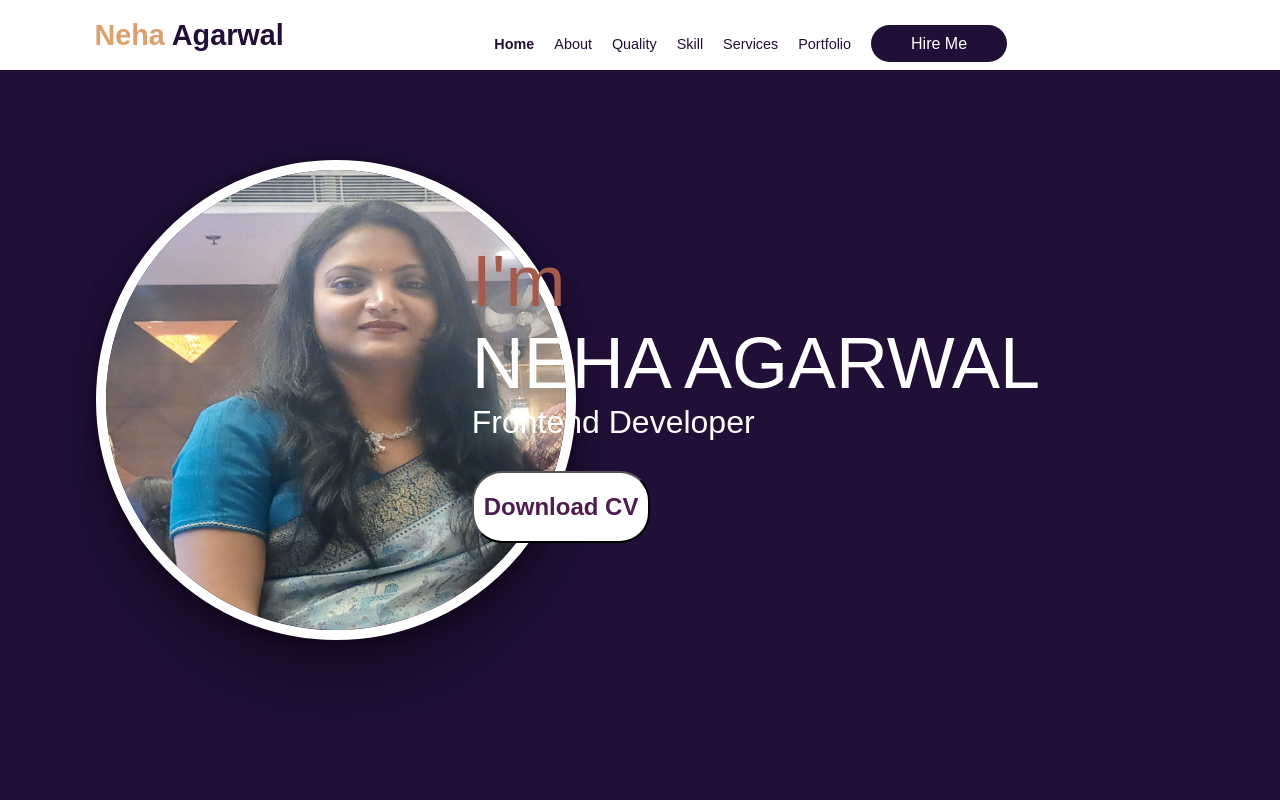
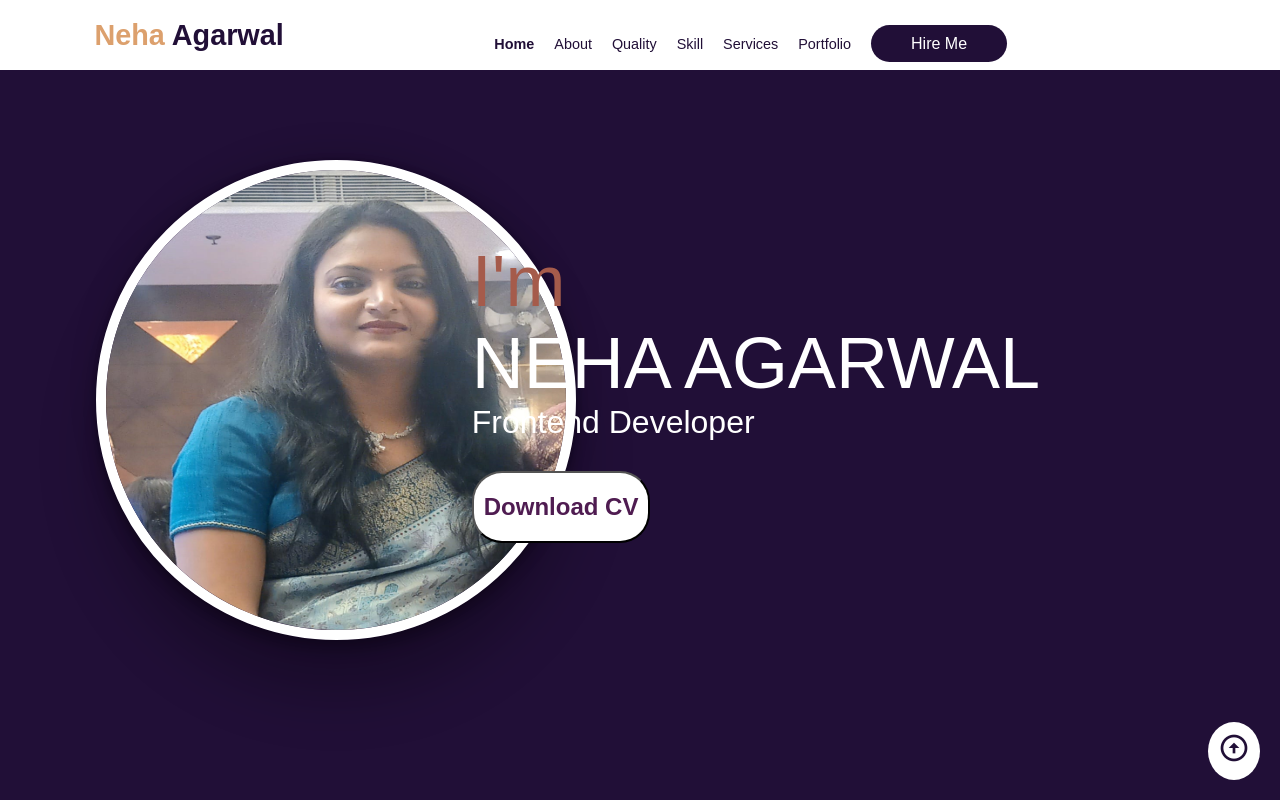
Before and after one commit to nehaagarwal1900/portfolio-neh-1989, a plain HTML site: page index.html in a window 1280 px wide. Shown: the top 800 px of the page. Drawn offline with nearby package versions, Linux system fonts and the light colour scheme.

Commit message:
completed

```diff
--- a/index.html
+++ b/index.html
@@ -88,6 +88,9 @@
         <div class="title">
             <h1 class="quality">QUALITY</h1>
             <P>EDUCATION & EXPERIENCE</P>
+        </div>
+        <div class="project">
+            <a href=""></a>
         </div>
         <div class="edu-exp">
             <div class="quality-grid">
@@ -283,6 +286,7 @@
             <p>&#169 All Rights Reserved.Designed by Neha Agarwal</p>
         </div>
     </div>
+    <button id="scrollToTop"><i class='bx bx-up-arrow-circle'></i></button>
     <!-- footer end here -->
 
 
--- a/script.js
+++ b/script.js
@@ -12,3 +12,10 @@ document.addEventListener("DOMContentLoaded", function () {
         bar.style.width = bar.style.width;
     });
 });
+
+document.getElementById('scrollToTop').addEventListener('click', function () {
+    window.scrollTo({
+        top: 0,
+        behavior: 'smooth'
+    });
+});
--- a/style.css
+++ b/style.css
@@ -99,6 +99,7 @@ nav .btn:hover {
     display: flex;
     justify-content: space-between;
     align-items: center;
+    flex-wrap: wrap;
 
 }
 
@@ -185,6 +186,7 @@ nav .btn:hover {
     color: #DCA06D;
 }
 
+
 /* about start here */
 #about {
     width: 100%;
@@ -192,6 +194,7 @@ nav .btn:hover {
     position: relative;
     margin-top: 6rem;
     animation: fadeIn 1.5s ease-in-out forwards;
+
 }
 
 @keyframes fadeIn {
@@ -229,8 +232,6 @@ nav .btn:hover {
     display: flex;
     gap: 50;
 }
-
-
 
 .about-img img {
     width: 30rem;
@@ -282,6 +283,8 @@ nav .btn:hover {
     background-color: #210F37;
     color: white;
 }
+
+
 
 /* about end here */
 
@@ -609,3 +612,20 @@ form input {
 }
 
 /* footer end here */
+/* go to top button */
+
+#scrollToTop {
+    position: fixed;
+    /* optional: if you want it floating */
+    bottom: 20px;
+    right: 20px;
+    padding: 10px;
+    font-size: 2rem;
+    background: white;
+    color: #210F37;
+    border: none;
+    cursor: pointer;
+    border-radius: 50%;
+}
+
+/* end top button */
```
Also changed, not shown: assets/Screenshot portfolio.png (added), assets/img/Screenshot 2025-04-07 102104.png (added), assets/img/portfolio screenshot.png (added).
